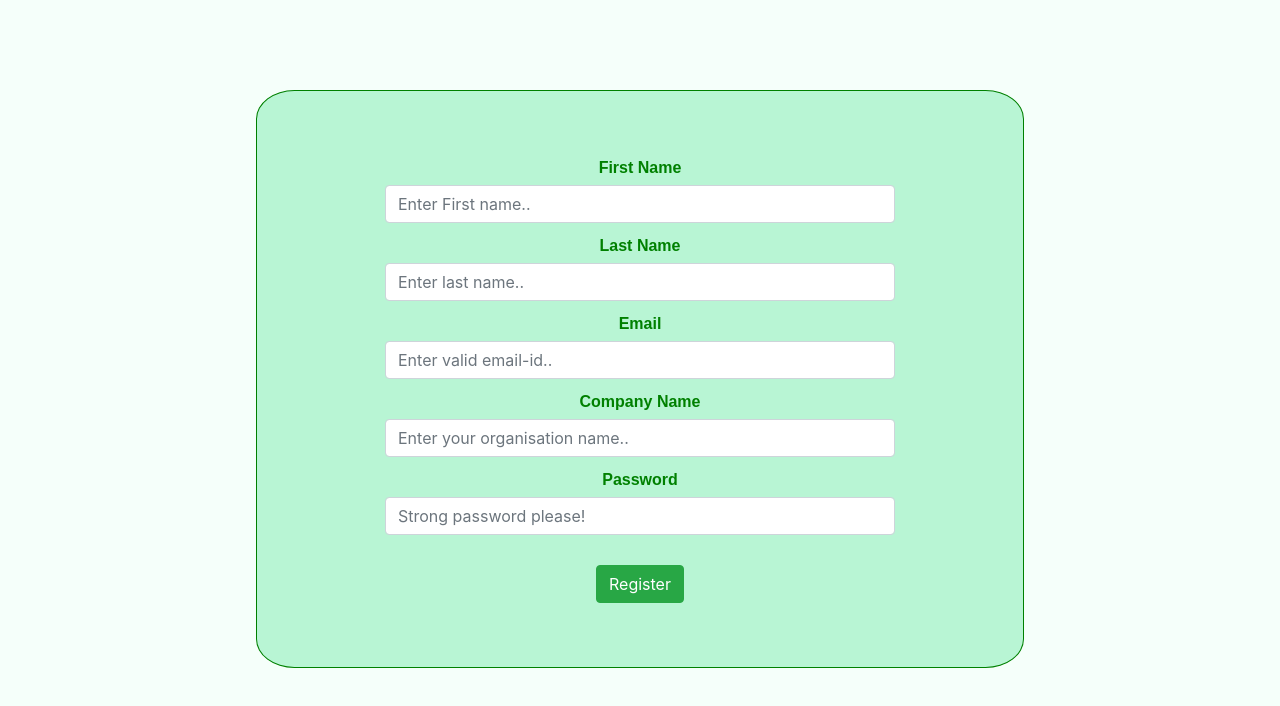
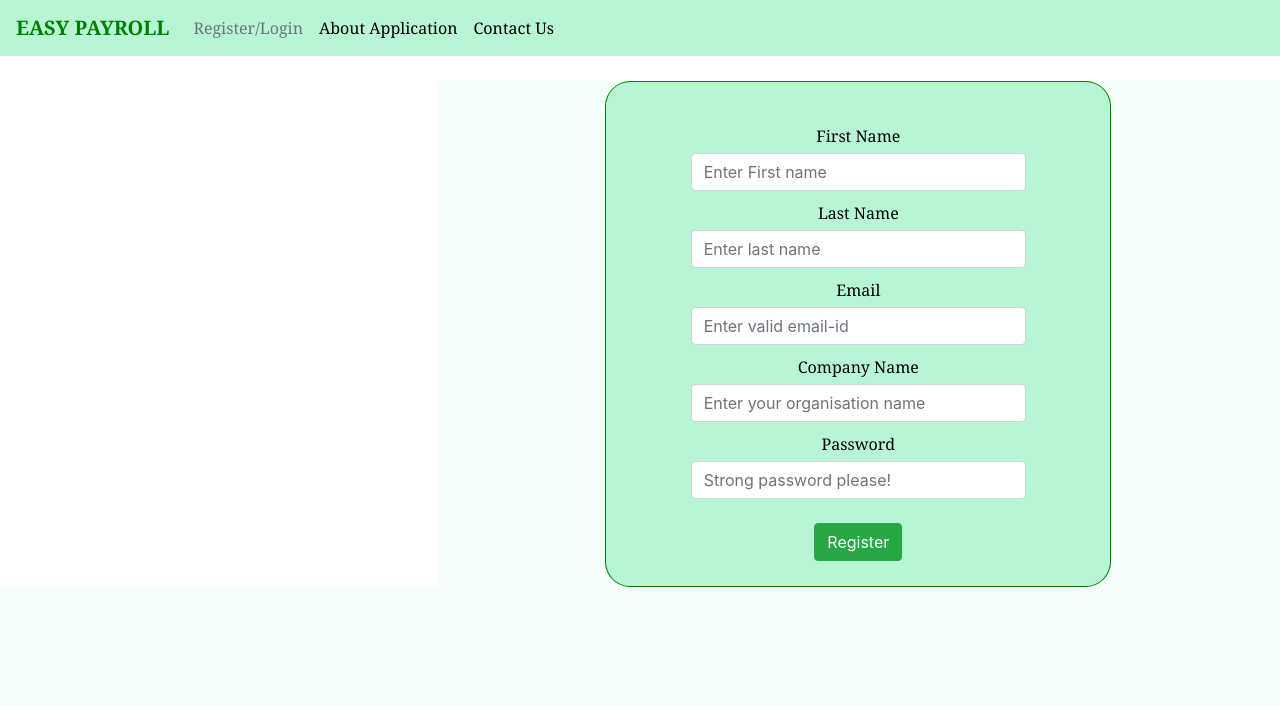
Before and after one commit to LogeshkumarRajkumar/payroll--ui, a React app: page / in a window 1280 px wide. Built offline with nearby package versions, Linux system fonts and the light colour scheme.

Commit message:
Adds ui and handles error messages

```diff
--- /dev/null
+++ b/src/Common/Header.css
@@ -0,0 +1,15 @@
+.panel {
+    background-color: #b8f5d4;
+    font-size: 1rem;
+  }
+  .brand {
+    color: green;
+    font-weight: bold;
+    font-family: Cambria, Cochin, Georgia, Times, 'Times New Roman', serif;
+    font-size: 50px
+  }
+
+  .link {
+    color: black;
+    font-family: Cambria, Cochin, Georgia, Times, 'Times New Roman', serif;
+  }
--- /dev/null
+++ b/src/Common/Header.js
@@ -0,0 +1,30 @@
+import React, { Component } from 'react';
+import { Navbar, Nav, NavItem, MenuItem, NavDropdown } from 'react-bootstrap';
+import './Header.css';
+export default class Header extends Component {
+
+    render() {
+        return (
+
+            <nav className="panel navbar navbar-expand-sm">
+                <Navbar.Header >
+                    <Navbar.Brand>
+                        <a href="#home" className="brand">EASY PAYROLL</a>
+                    </Navbar.Brand>
+                </Navbar.Header>
+                <ul className="navbar-nav">
+                    <li className="nav-item active">
+                        <a className="active disabled link nav-link" href="#">Register/Login</a>
+                    </li>
+                    <li className="nav-item">
+                        <a className="link nav-link" href="#">About Application</a>
+                    </li>
+                    <li className="nav-item">
+                        <a className="link nav-link" href="#">Contact Us</a>
+                    </li>
+                </ul>
+
+            </nav>
+        )
+    }
+}
--- a/src/Registration/Registration.css
+++ b/src/Registration/Registration.css
@@ -4,10 +4,10 @@
   padding-left: 10%;
   padding-right: 10%;
   padding-top: 5%;
-  padding-bottom: 5%;
+  padding-bottom: 3%;
   margin-left: 20%;
   margin-right: 20%;
-  margin-top: 7%;
+  margin-top: 3%;
   border-radius: 5%;
   background: #b8f5d4;
 }
@@ -17,9 +17,8 @@ padding-left: 40px;
 }
 
 .label {
-    color: green;
-    font-weight: bolder;
-    font-family: fantasy;
+    color: black;
+    font-family: Cambria, Cochin, Georgia, Times, 'Times New Roman', serif;
 }
 
 .form-control {
--- a/src/Registration/Registration.js
+++ b/src/Registration/Registration.js
@@ -42,7 +42,7 @@ class Register extends Component {
           </div>
           <div>
             <Label className="label"> First Name </Label>
-            <FormControl onChange={this.handleChange} name="first_name" className="form-control" placeholder="Enter First name.."></FormControl>
+            <FormControl onChange={this.handleChange} name="first_name" className="form-control" placeholder="Enter First name"></FormControl>
           </div>
 
           <div>
@@ -50,7 +50,7 @@ class Register extends Component {
           </div>
           <div>
             <Label className="label"> Last Name </Label>
-            <FormControl onChange={this.handleChange} name="last_name" className="form-control" placeholder="Enter last name.."></FormControl>
+            <FormControl onChange={this.handleChange} name="last_name" className="form-control" placeholder="Enter last name"></FormControl>
           </div>
 
           <div>
@@ -58,7 +58,7 @@ class Register extends Component {
           </div>
           <div>
             <Label className="label"> Email </Label>
-            <FormControl onChange={this.handleChange} name="email" className="form-control" placeholder="Enter valid email-id.."></FormControl>
+            <FormControl onChange={this.handleChange} name="email" className="form-control" placeholder="Enter valid email-id"></FormControl>
           </div>
 
           <div>
@@ -66,7 +66,7 @@ class Register extends Component {
           </div>
           <div>
             <Label className="label"> Company Name </Label>
-            <FormControl onChange={this.handleChange} name="company_name" className="form-control" placeholder="Enter your organisation name.."></FormControl>
+            <FormControl onChange={this.handleChange} name="company_name" className="form-control" placeholder="Enter your organisation name"></FormControl>
           </div>
 
           <div>
--- a/src/Registration/Service.js
+++ b/src/Registration/Service.js
@@ -6,7 +6,7 @@ const postRequest = (data, password) => {
         errorMessages: {}
     }
     axios.defaults.withCredentials = true;
-    return axios.post('http://127.0.0.1:8000/users/', {
+    return axios.post('http://payroll-service.herokuapp.com/users/', {
       headers: {
         'Content-Type': 'application/json',
       },
@@ -28,7 +28,6 @@ const postRequest = (data, password) => {
         response.errorMessages['last_name']=err.response.data.creator.last_name;
         response.errorMessages['email']=err.response.data.creator.email;
         response.errorMessages['password']=err.response.data.creator.password;
-        console.log('sss',err.response.data);
         return response;
     });
 };
--- a/src/index.css
+++ b/src/index.css
@@ -1,3 +1,6 @@
 .bodys {
   background: 'mintcream';
 }
+.paddingTop {
+  margin-top: 7%;
+}
--- a/src/index.js
+++ b/src/index.js
@@ -2,14 +2,28 @@ import React from 'react';
 import ReactDOM from 'react-dom';
 import './index.css';
 import Register from './Registration/Registration';
+import Header from './Common/Header';
 import Bootstrap from 'bootstrap/dist/css/bootstrap.css'
 import axios from 'axios';
+import { Col, Row } from 'react-bootstrap';
 
 axios.defaults.xsrfHeaderName = "X-CSRFTOKEN";
 axios.defaults.xsrfCookieName = "csrftoken";
 
 ReactDOM.render(
-<div className="bodys">
-    <Register />
-</div>,
-document.getElementById('root'));
+    (
+        <div>
+            <Header />
+            <Row>
+                <Col lg={4}>
+                        <p>
+
+                        </p>
+                </Col>
+                <Col lg={8}>
+                    <Register />
+                </Col>
+            </Row>
+        </div>
+    ),
+    document.getElementById('root'));
```
